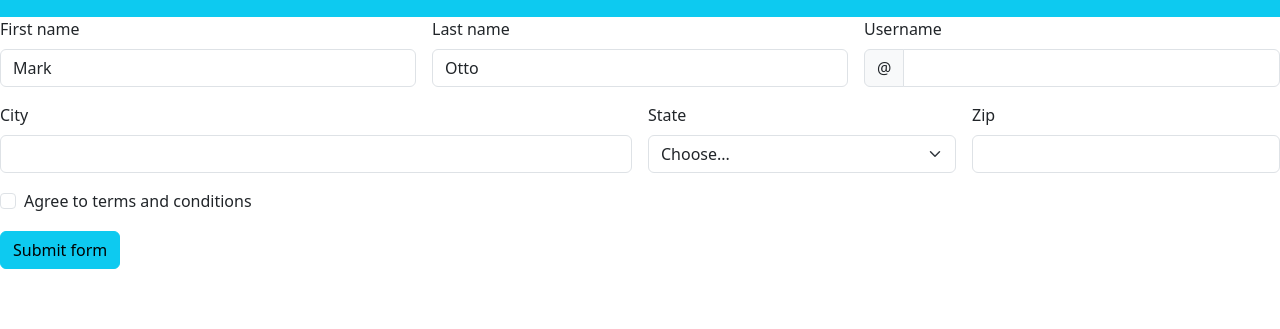
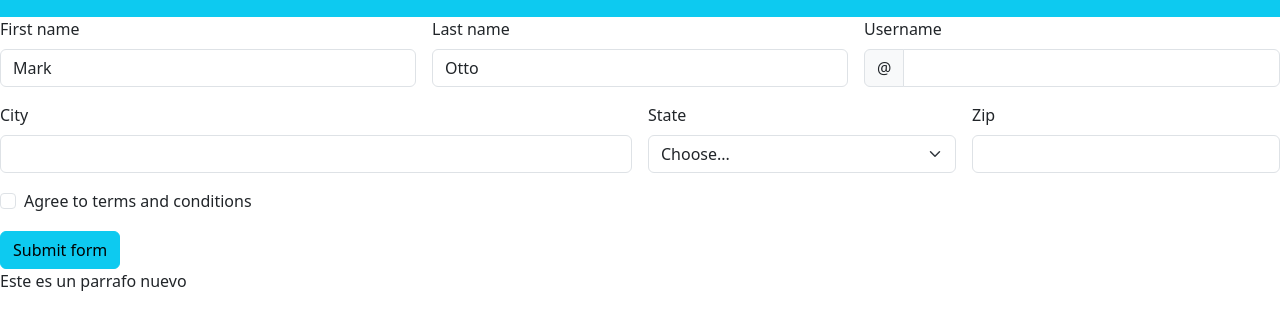
Before and after one commit to Calacanera/proyecto2, a plain HTML site: page index.html in a window 1280 px wide. Shown: the part 143-472 px from the top of the page. Drawn offline with nearby package versions, Linux system fonts and the light colour scheme.

Commit message:
Nuevo cambio

```diff
--- a/index.html
+++ b/index.html
@@ -95,6 +95,9 @@
           <button class="btn btn-info" type="submit">Submit form</button>
         </div>
       </form>
+
+      <p>Este es un parrafo nuevo</p>
+
       <script src="https://cdn.jsdelivr.net/npm/bootstrap@5.3.2/dist/js/bootstrap.bundle.min.js" integrity="sha384-C6RzsynM9kWDrMNeT87bh95OGNyZPhcTNXj1NW7RuBCsyN/o0jlpcV8Qyq46cDfL" crossorigin="anonymous"></script>
   </body>
 </body>
```
